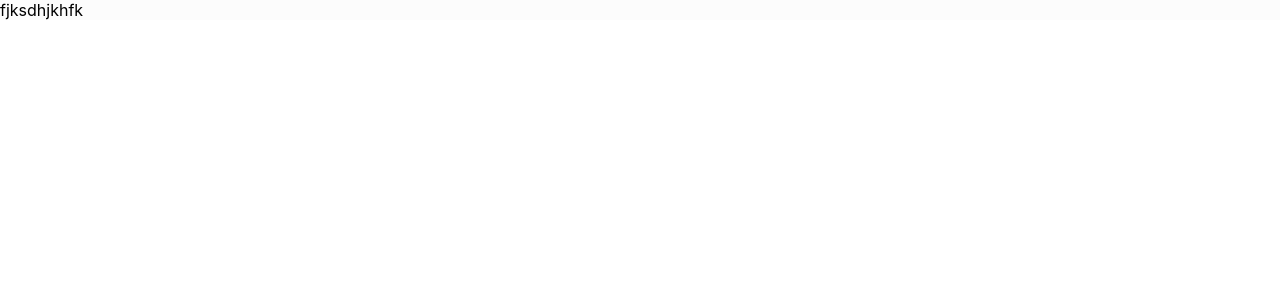
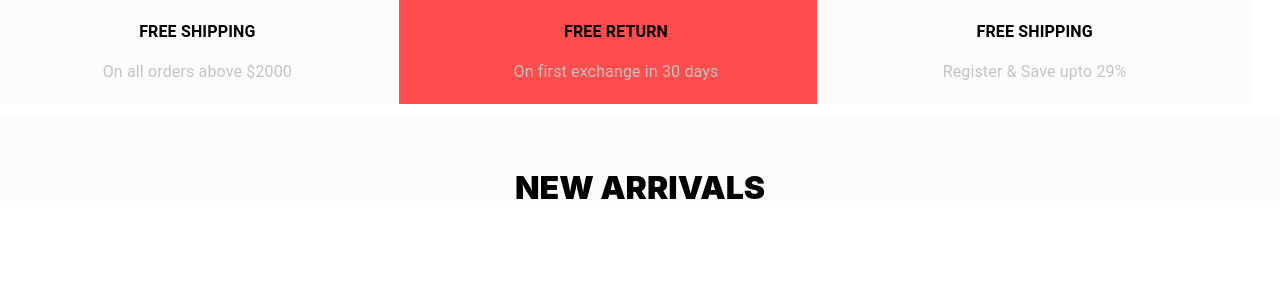
Before and after one commit to manie12/shoe-commerce-client, a React (Create React App) app: page /shop in a window 1280 px wide. Shown: the top 300 px of the page. Built offline with nearby package versions, Linux system fonts and the light colour scheme.

Commit message:
shoppim room componenets started

```diff
--- a/src/Components/ShopPage/Header.tsx
+++ b/src/Components/ShopPage/Header.tsx
@@ -1,27 +1,62 @@
 import React from 'react';
-import { Typography, Grid } from '@material-ui/core';
+import { Typography, Grid, Paper } from '@material-ui/core';
+import { useStyles } from './Styles';
 
 const Header = () => {
+    const classes = useStyles();
+
     return (
         <div>
-            <Grid container>
-                <Grid item sm={4}>
-                    <Typography>FREE SHIPPING</Typography>
-                    <Typography>On all orders above $2000</Typography>
+            <Grid container spacing={3} alignItems="center" className={classes.container_head}>
+
+
+                <Grid container style={{ backgroundColor: "#fcfcfc" }} spacing={2} justify="center" item sm={4}>
+
+                    <Grid item sm={12}>
+                        <Typography className={classes.container_text_head}>FREE SHIPPING</Typography>
+
+                    </Grid>
+                    <Grid item sm={12}>
+                        <Typography className={classes.container_text_para}>On all orders above $2000</Typography>
+
+                    </Grid>
+
+
                 </Grid>
-                <Grid item sm={4}>
-                    <Typography>FREE RETURN</Typography>
-                    <Typography>On first exchange in 30 days</Typography>
+
+                <Grid container style={{ backgroundColor: "#FF4C4C" }} spacing={2} justify="center" item sm={4}>
+
+                    <Grid item sm={12}>
+                        <Typography className={classes.container_text_head}>FREE RETURN</Typography>
+
+                    </Grid>
+                    <Grid item sm={12}>
+                        <Typography className={classes.container_text_para}>On first exchange in 30 days</Typography>
+
+                    </Grid>
+
+
                 </Grid>
-                <Grid item sm={12}>
-                    <Typography>FREE SHIPPING</Typography>
-                    <Typography>REgister and save upto $29</Typography>
+
+                <Grid container style={{ backgroundColor: "#fcfcfc" }} spacing={2} justify="center" item sm={4}>
+
+                    <Grid item sm={12}>
+                        <Typography className={classes.container_text_head}>FREE SHIPPING</Typography>
+
+                    </Grid>
+                    <Grid item sm={12}>
+                        <Typography className={classes.container_text_para}>Register & Save upto 29% </Typography>
+
+                    </Grid>
+
+
                 </Grid>
+
+
+
             </Grid>
-            <Grid container>
-                <Grid item sm={12}>
-                    <Typography>ARRIVALS</Typography>
-                </Grid>
+            <Grid container justify="center" >
+                <Grid className={classes.new_arrivals} item sm={12}> NEW ARRIVALS</Grid>
             </Grid>
         </div>
     )
--- a/src/Components/ShopPage/Shop.tsx
+++ b/src/Components/ShopPage/Shop.tsx
@@ -1,9 +1,10 @@
-import React from 'react'
+import React from 'react';
+import Header from './Header';
 
 const Shop = () => {
     return (
         <div>
-            fjksdhjkhfk
+            <Header />
         </div>
     )
 }
--- /dev/null
+++ b/src/Components/ShopPage/Styles.ts
@@ -0,0 +1,22 @@
+import { makeStyles } from '@material-ui/core';
+
+export const useStyles = makeStyles(theme => ({
+    container_head: {
+        height: "8em",
+        backgroundColor: '#ffffff'
+    },
+    container_text_head: {
+        fontWeight: "bold",
+        textAlign: 'center'
+    },
+    container_text_para: {
+        color: "#c4c4c4",
+        textAlign: "center"
+    },
+    new_arrivals: {
+        textAlign: "center",
+        paddingTop: "2em",
+        fontSize: "2em",
+        fontWeight: 900
+    }
+}))
```
Also changed, not shown: src/Components/ShopPage/ShopingRoom.tsx (added, +17 -0 lines).
